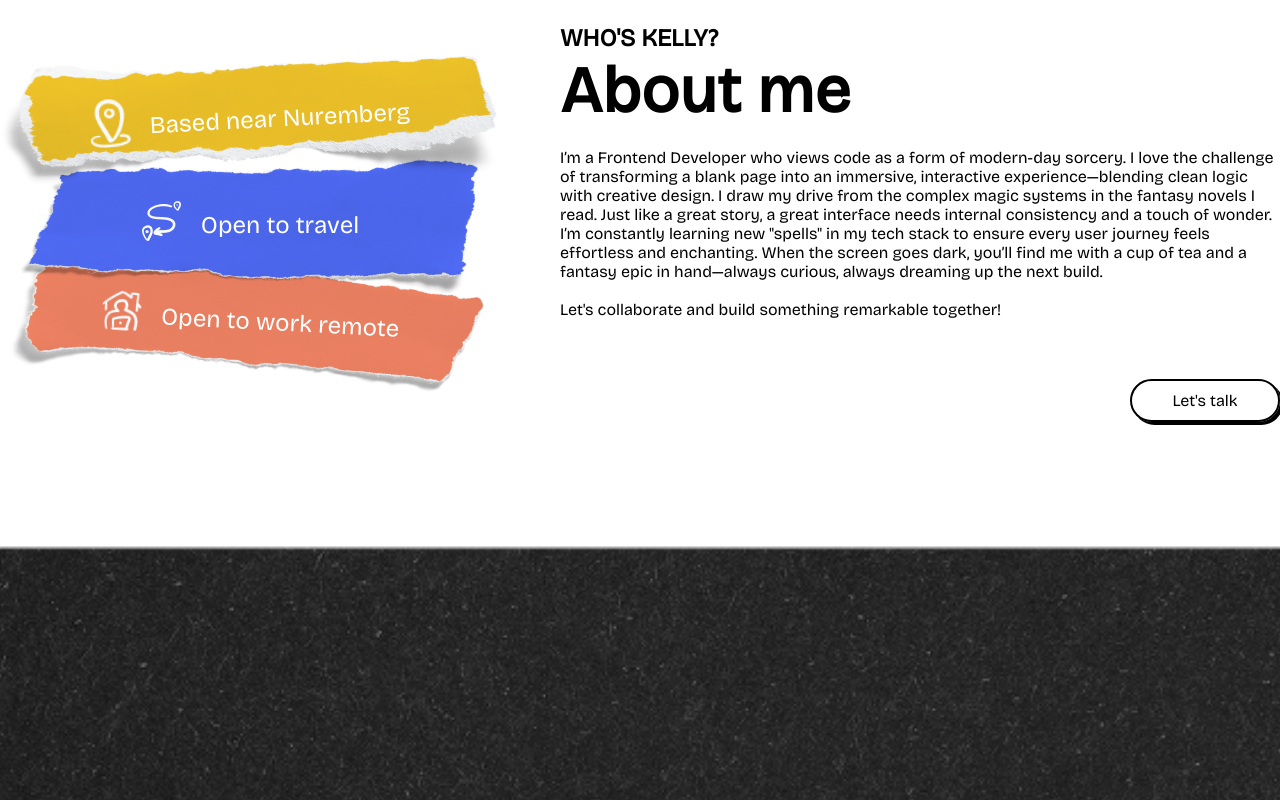
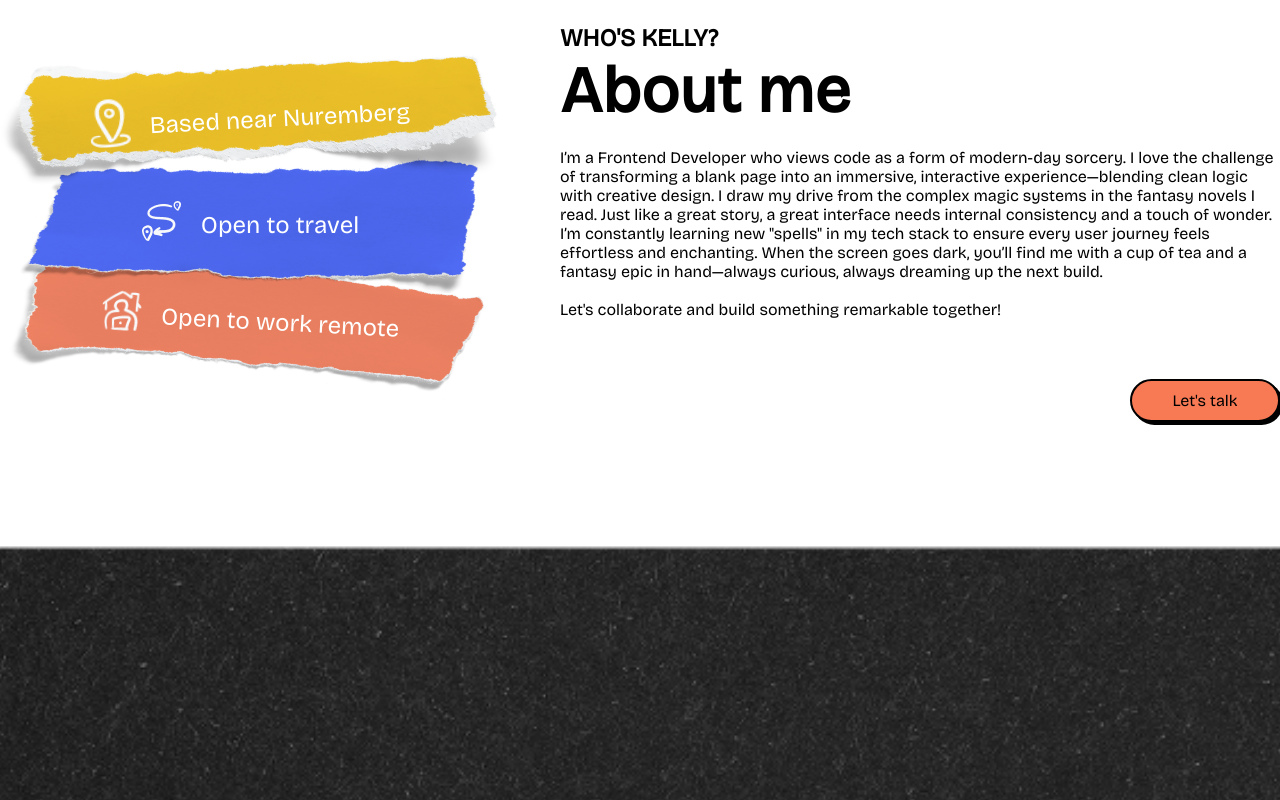
Before and after one commit to KKrntzk/portfolio, an Angular app: page / in a window 1280 px wide. In both pictures the pointer is over the button "Let's talk". Shown: the part 876-1676 px from the top of the page. Built offline with nearby package versions, Linux system fonts and the light colour scheme.

Commit message:
btns hover changed

```diff
--- a/src/app/sections/about-me-section/about-me-cta/about-me-cta.scss
+++ b/src/app/sections/about-me-section/about-me-cta/about-me-cta.scss
@@ -17,3 +17,7 @@
   box-shadow: 0 0 0 black;
   background-color: #f87a55;
 }
+
+.content:hover {
+  background-color: #f87a55;
+}
--- a/src/app/sections/hero-content/cta/cta.scss
+++ b/src/app/sections/hero-content/cta/cta.scss
@@ -17,3 +17,7 @@
   box-shadow: 0 0 0 white;
   background-color: #f87a55;
 }
+
+.content:hover {
+  background-color: #f87a55;
+}
--- a/src/app/sections/projects-component/project-card/project-card.scss
+++ b/src/app/sections/projects-component/project-card/project-card.scss
@@ -81,4 +81,8 @@ p {
     box-shadow: 0 0 0 white;
     background-color: #f87a55;
   }
+
+  &:hover {
+    background-color: #f87a55;
+  }
 }
```
Also changed, not shown: public/img/03_Stickers/Polaroid Frame.png.
